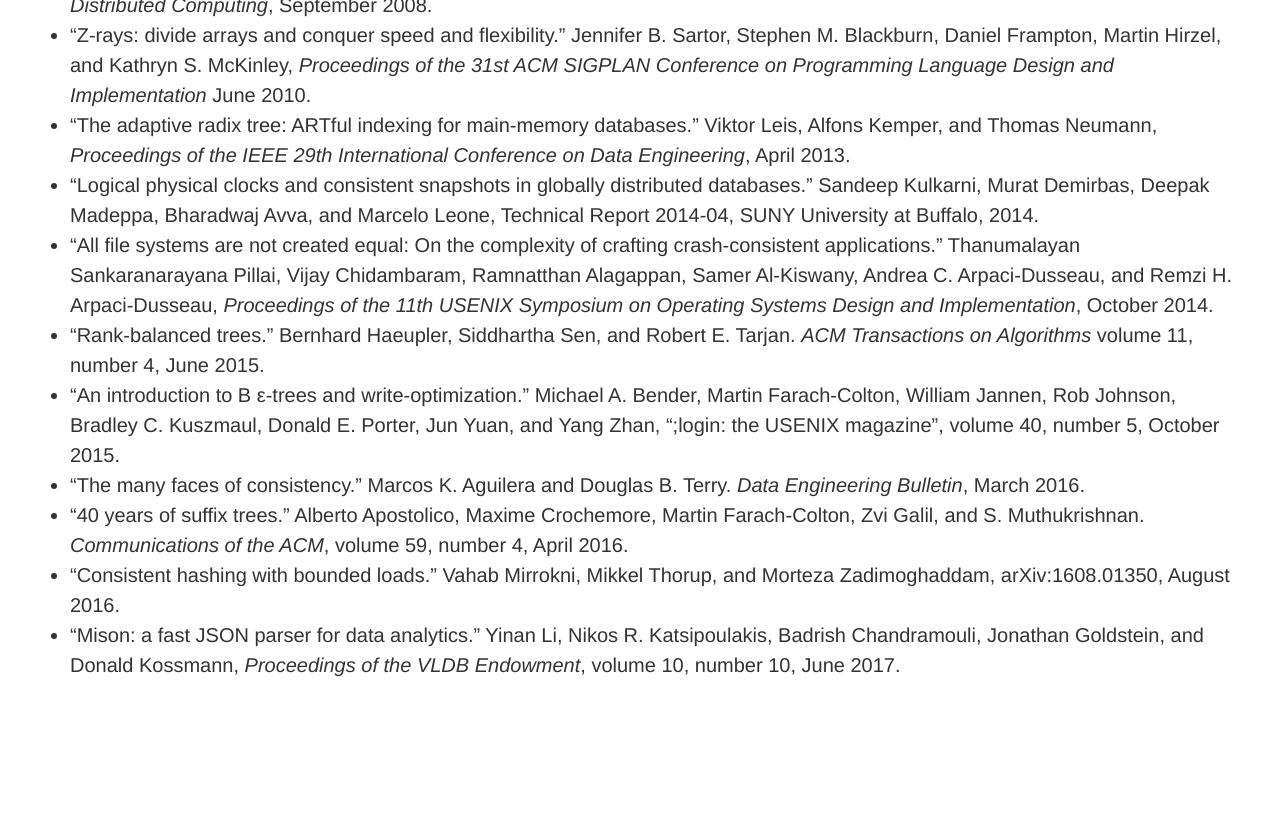
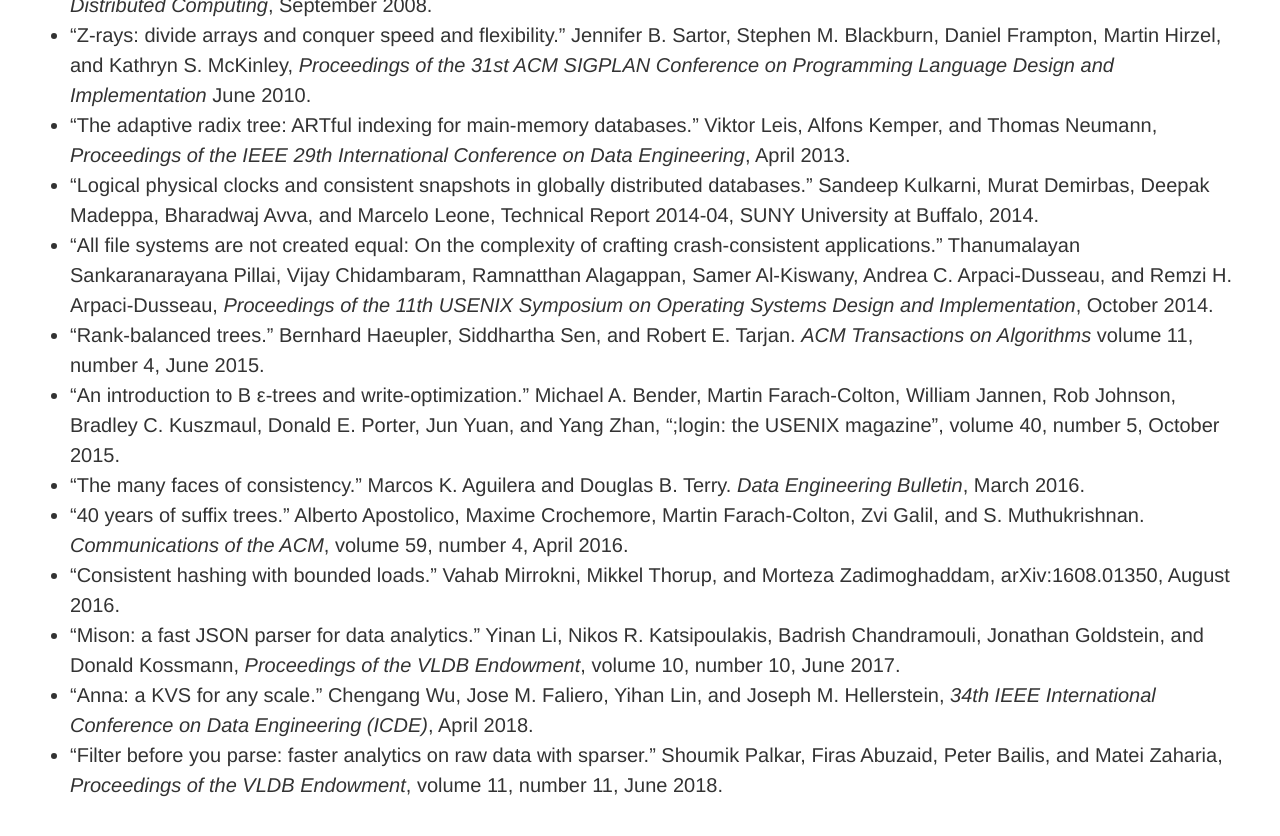
Before and after one commit to mspiegel/mspiegel.github.com, a Jekyll site: the page built from canon.md, in a window 1280 px wide and 900 px high, scrolled down 8250 px. Shown: the top 836 px of the window. Built offline with Jekyll 4.4.1, drawn with Linux system fonts in a browser that asks for light colours; before the commit the page ends 9030 px from its top, so only the background shows below that.

Commit message:
Add Anna and Sparser papers

```diff
--- a/canon.md
+++ b/canon.md
@@ -192,3 +192,5 @@ Michael Eisenberg.  University of Colorado.
 * "40 years of suffix trees." Alberto Apostolico, Maxime Crochemore, Martin Farach-Colton, Zvi Galil, and S. Muthukrishnan. _Communications of the ACM_, volume 59, number 4, April 2016.
 * "Consistent hashing with bounded loads." Vahab Mirrokni, Mikkel Thorup, and Morteza Zadimoghaddam, arXiv:1608.01350, August 2016.
 * "Mison: a fast JSON parser for data analytics." Yinan Li, Nikos R. Katsipoulakis, Badrish Chandramouli, Jonathan Goldstein, and Donald Kossmann, _Proceedings of the VLDB Endowment_, volume 10, number 10, June 2017.
+* "Anna: a KVS for any scale." Chengang Wu, Jose M. Faliero, Yihan Lin, and Joseph M. Hellerstein, _34th IEEE International Conference on Data Engineering (ICDE)_, April 2018.
+* "Filter before you parse: faster analytics on raw data with sparser." Shoumik Palkar, Firas Abuzaid, Peter Bailis, and Matei Zaharia, _Proceedings of the VLDB Endowment_, volume 11, number 11, June 2018.
```
